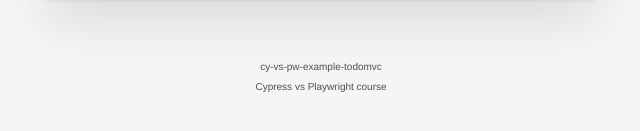
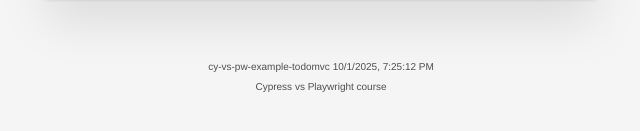
Before and after one commit to bahmutov/cy-vs-pw-example-todomvc, a website: page index.html in a window 1280 px wide. Shown: the part 199-330 px from the top of the page, 319-959 px from the left. Drawn offline with Linux system fonts and the light colour scheme; no server answers.

Commit message:
add date

```diff
--- a/index.html
+++ b/index.html
@@ -116,7 +116,7 @@
       </footer>
     </section>
     <footer class="info">
-      <p>cy-vs-pw-example-todomvc</p>
+      <p>cy-vs-pw-example-todomvc <span id="date"></span></p>
       <p>
         <a href="https://cypress.tips/courses/cypress-vs-playwright"
           >Cypress vs Playwright</a
@@ -132,6 +132,10 @@
     <script src="vendor/axios.min.js"></script>
     <script src="app.js"></script>
 
+    <script>
+      document.getElementById('date').innerText = new Date().toLocaleString()
+    </script>
+
     <!-- dummy analytics library that calls "window.track()" on load -->
     <script src="analytics.js"></script>
   </body>
```
Also changed, not shown: 1 other file.
